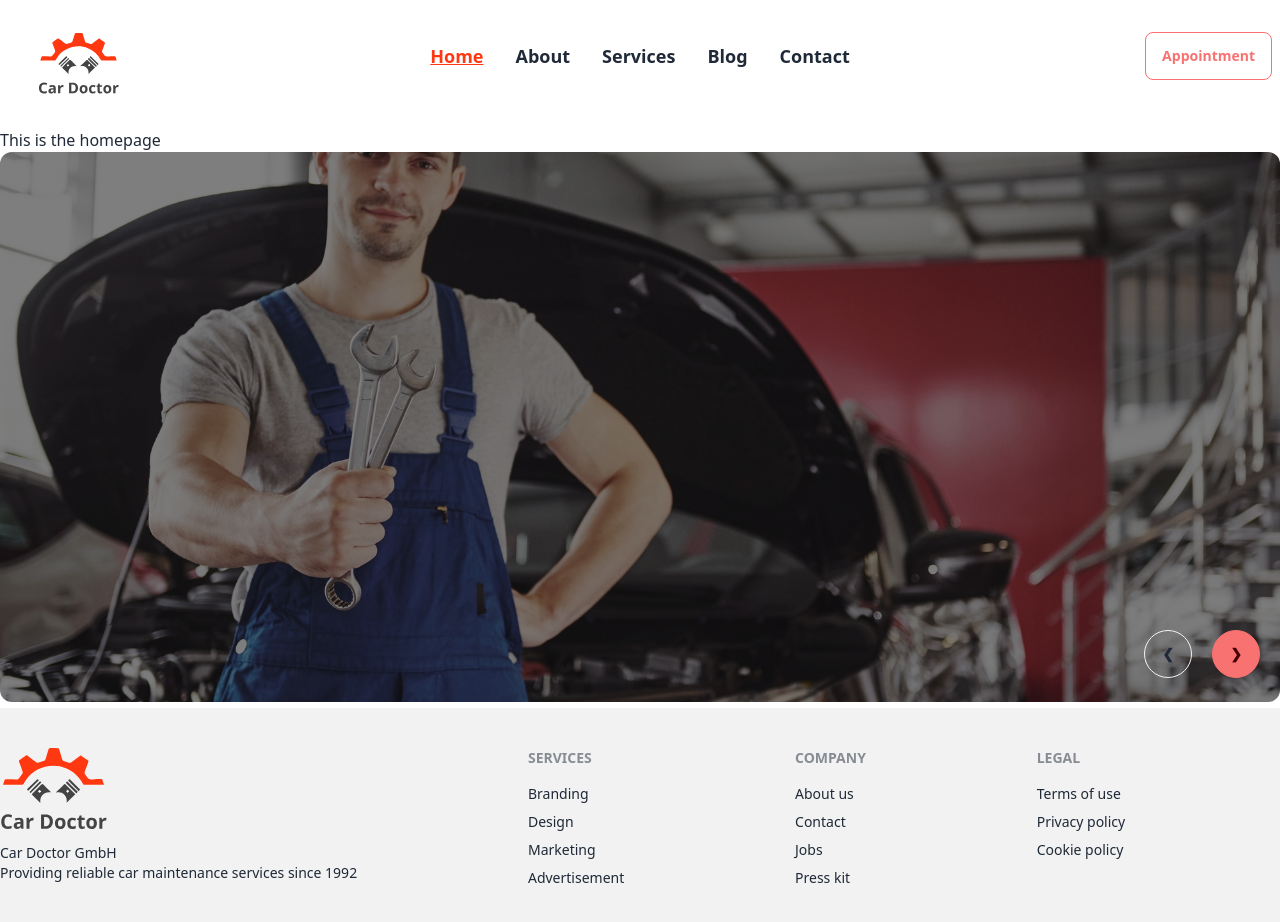
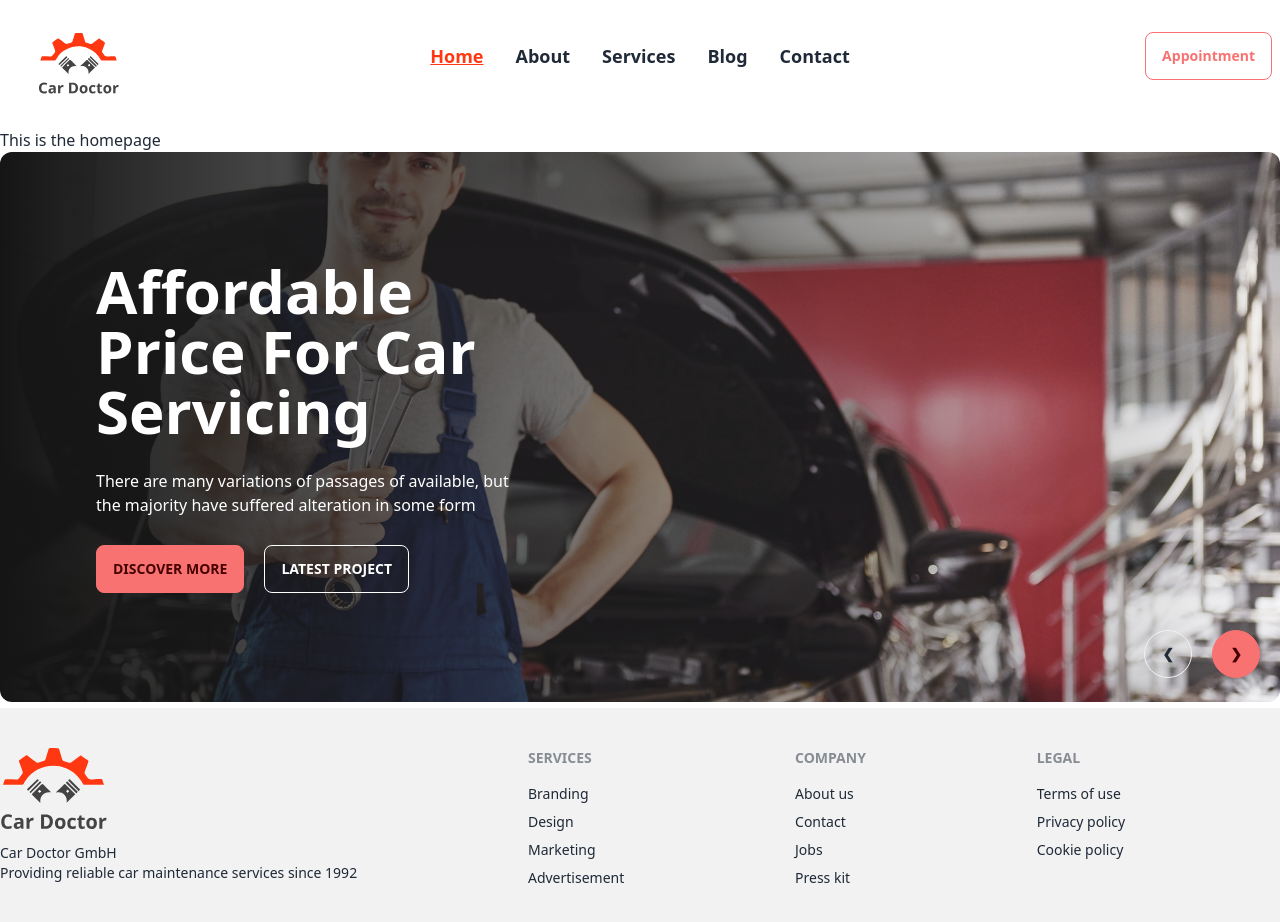
Before and after one commit to Rezwan66/car-doctor-client, a React (Vite) app: page / in a window 1280 px wide. Shown: the top 922 px of the page. Built offline with nearby package versions, Linux system fonts and the light colour scheme.

Commit message:
created banner text and buttons, with linear background and button placements

```diff
--- a/src/pages/Home/Banner.jsx
+++ b/src/pages/Home/Banner.jsx
@@ -10,9 +10,26 @@ const Banner = () => {
     <div>
       <div className="carousel w-full h-[550px] rounded-xl">
         <div id="slide1" className="carousel-item relative w-full">
-          <img src={img1} className="w-full object-cover brightness-50" />
+          <img src={img1} className="w-full object-cover" />
+          <div className="absolute h-full w-full bg-gradient-to-r from-[#151515] to-[rgba(21, 21, 21, 0.00)] flex items-center">
+            <div className="text-white space-y-7 max-w-[522px] pl-24">
+              <h2 className="text-6xl font-bold">
+                Affordable Price For Car Servicing
+              </h2>
+              <p>
+                There are many variations of passages of available, but the
+                majority have suffered alteration in some form
+              </p>
+              <div>
+                <button className="btn btn-error mr-5">Discover More</button>
+                <button className="btn btn-outline text-white">
+                  Latest Project
+                </button>
+              </div>
+            </div>
+          </div>
           <div className="absolute flex justify-end gap-5 transform -translate-y-1/2 left-5 right-5 bottom-0">
-            <a href="#slide4" className="btn btn-circle bg-transparent">
+            <a href="#slide6" className="btn btn-circle bg-transparent">
               ❮
             </a>
             <a href="#slide2" className="btn btn-circle btn-error">
@@ -21,7 +38,24 @@ const Banner = () => {
           </div>
         </div>
         <div id="slide2" className="carousel-item relative w-full">
-          <img src={img2} className="w-full object-cover brightness-50" />
+          <img src={img2} className="w-full object-cover" />
+          <div className="absolute h-full w-full bg-gradient-to-r from-[#151515] to-[rgba(21, 21, 21, 0.00)] flex items-center">
+            <div className="text-white space-y-7 max-w-[522px] pl-24">
+              <h2 className="text-6xl font-bold">
+                Affordable Price For Car Servicing
+              </h2>
+              <p>
+                There are many variations of passages of available, but the
+                majority have suffered alteration in some form
+              </p>
+              <div>
+                <button className="btn btn-error mr-5">Discover More</button>
+                <button className="btn btn-outline text-white">
+                  Latest Project
+                </button>
+              </div>
+            </div>
+          </div>
           <div className="absolute flex justify-end gap-5 transform -translate-y-1/2 left-5 right-5 bottom-0">
             <a href="#slide1" className="btn btn-circle bg-transparent">
               ❮
@@ -32,7 +66,24 @@ const Banner = () => {
           </div>
         </div>
         <div id="slide3" className="carousel-item relative w-full">
-          <img src={img3} className="w-full object-cover brightness-50" />
+          <img src={img3} className="w-full object-cover" />
+          <div className="absolute h-full w-full bg-gradient-to-r from-[#151515] to-[rgba(21, 21, 21, 0.00)] flex items-center">
+            <div className="text-white space-y-7 max-w-[522px] pl-24">
+              <h2 className="text-6xl font-bold">
+                Affordable Price For Car Servicing
+              </h2>
+              <p>
+                There are many variations of passages of available, but the
+                majority have suffered alteration in some form
+              </p>
+              <div>
+                <button className="btn btn-error mr-5">Discover More</button>
+                <button className="btn btn-outline text-white">
+                  Latest Project
+                </button>
+              </div>
+            </div>
+          </div>
           <div className="absolute flex justify-end gap-5 transform -translate-y-1/2 left-5 right-5 bottom-0">
             <a href="#slide2" className="btn btn-circle bg-transparent">
               ❮
@@ -43,9 +94,82 @@ const Banner = () => {
           </div>
         </div>
         <div id="slide4" className="carousel-item relative w-full">
-          <img src={img4} className="w-full object-cover brightness-50" />
+          <img src={img4} className="w-full object-cover" />
+          <div className="absolute h-full w-full bg-gradient-to-r from-[#151515] to-[rgba(21, 21, 21, 0.00)] flex items-center">
+            <div className="text-white space-y-7 max-w-[522px] pl-24">
+              <h2 className="text-6xl font-bold">
+                Affordable Price For Car Servicing
+              </h2>
+              <p>
+                There are many variations of passages of available, but the
+                majority have suffered alteration in some form
+              </p>
+              <div>
+                <button className="btn btn-error mr-5">Discover More</button>
+                <button className="btn btn-outline text-white">
+                  Latest Project
+                </button>
+              </div>
+            </div>
+          </div>
           <div className="absolute flex justify-end gap-5 transform -translate-y-1/2 left-5 right-5 bottom-0">
             <a href="#slide3" className="btn btn-circle bg-transparent">
+              ❮
+            </a>
+            <a href="#slide5" className="btn btn-circle btn-error">
+              ❯
+            </a>
+          </div>
+        </div>
+        <div id="slide5" className="carousel-item relative w-full">
+          <img src={img5} className="w-full object-cover" />
+          <div className="absolute h-full w-full bg-gradient-to-r from-[#151515] to-[rgba(21, 21, 21, 0.00)] flex items-center">
+            <div className="text-white space-y-7 max-w-[522px] pl-24">
+              <h2 className="text-6xl font-bold">
+                Affordable Price For Car Servicing
+              </h2>
+              <p>
+                There are many variations of passages of available, but the
+                majority have suffered alteration in some form
+              </p>
+              <div>
+                <button className="btn btn-error mr-5">Discover More</button>
+                <button className="btn btn-outline text-white">
+                  Latest Project
+                </button>
+              </div>
+            </div>
+          </div>
+          <div className="absolute flex justify-end gap-5 transform -translate-y-1/2 left-5 right-5 bottom-0">
+            <a href="#slide4" className="btn btn-circle bg-transparent">
+              ❮
+            </a>
+            <a href="#slide6" className="btn btn-circle btn-error">
+              ❯
+            </a>
+          </div>
+        </div>
+        <div id="slide6" className="carousel-item relative w-full">
+          <img src={img6} className="w-full object-cover" />
+          <div className="absolute h-full w-full bg-gradient-to-r from-[#151515] to-[rgba(21, 21, 21, 0.00)] flex items-center">
+            <div className="text-white space-y-7 max-w-[522px] pl-24">
+              <h2 className="text-6xl font-bold">
+                Affordable Price For Car Servicing
+              </h2>
+              <p>
+                There are many variations of passages of available, but the
+                majority have suffered alteration in some form
+              </p>
+              <div>
+                <button className="btn btn-error mr-5">Discover More</button>
+                <button className="btn btn-outline text-white">
+                  Latest Project
+                </button>
+              </div>
+            </div>
+          </div>
+          <div className="absolute flex justify-end gap-5 transform -translate-y-1/2 left-5 right-5 bottom-0">
+            <a href="#slide5" className="btn btn-circle bg-transparent">
               ❮
             </a>
             <a href="#slide1" className="btn btn-circle btn-error">
```
